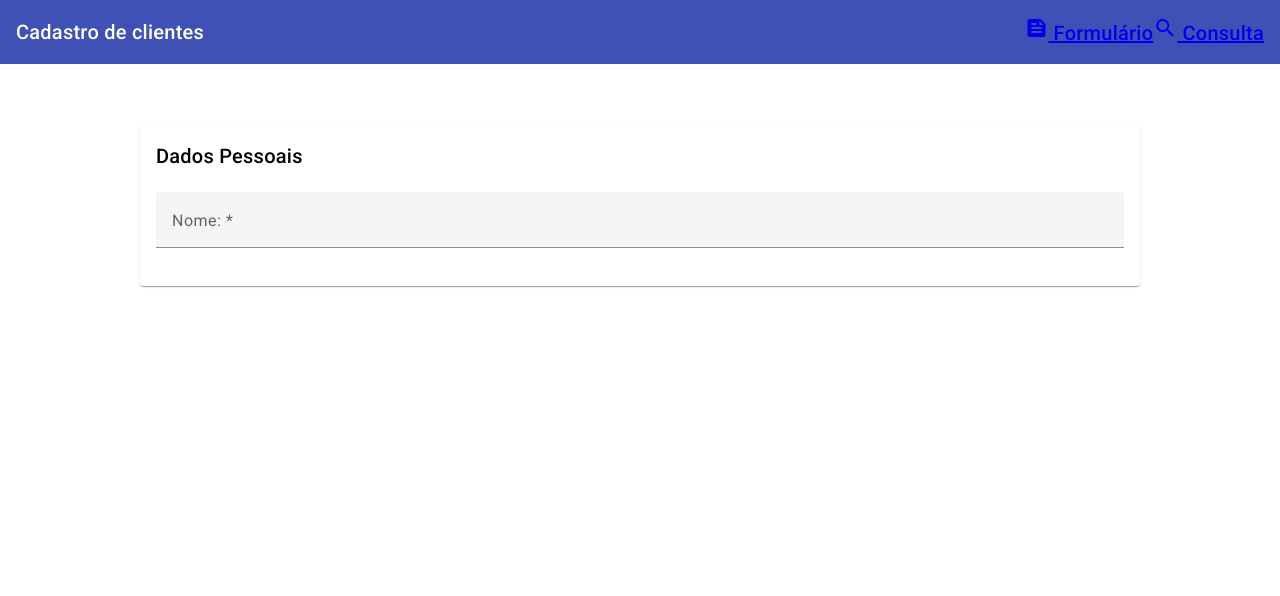
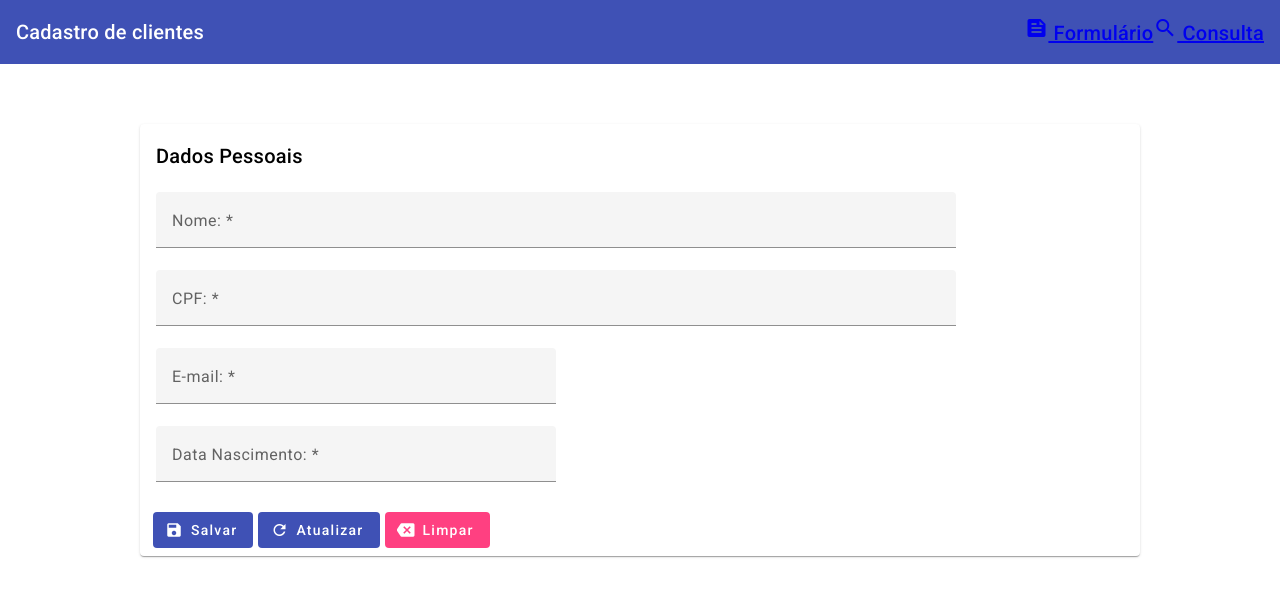
Before and after one commit to softwarefoundation/cadastro-clientes-angular-material, an Angular app: page /cadastro in a window 1280 px wide. Shown: the top 596 px of the page. Built offline with nearby package versions, Linux system fonts and the light colour scheme.

Commit message:
28. Finalizando a parte visual do formulário

```diff
--- a/src/app/cadastro/cadastro.component.html
+++ b/src/app/cadastro/cadastro.component.html
@@ -6,13 +6,64 @@
                     <mat-card-title>Dados Pessoais</mat-card-title>
                 </mat-card-header>
                 <mat-card-content class="mt-20">
+
                     <div fxLayout="row" fxLayoutAlign="start" fxLayoutGap="16px">
-                        <mat-form-field class="full-with">
-                            <mat-label>Nome: *</mat-label>
-                            <input type="text" placeholder="Ex: José da Silva" matInput>
-                        </mat-form-field>
+                        <div fxLayout="column" fxFlex="800px">
+                            <mat-form-field class="full-with">
+                                <mat-label>Nome: *</mat-label>
+                                <input type="text" placeholder="Ex: José da Silva" matInput>
+                            </mat-form-field>
+                        </div>
                     </div>
+
+                    <div fxLayout="row" fxLayoutAlign="start" fxLayoutGap="16px">
+                        <div fxLayout="column" fxFlex="800px">
+                            <mat-form-field class="full-with">
+                                <mat-label>CPF: *</mat-label>
+                                <input type="text" placeholder="Ex: 999.999.999-99" matInput>
+                            </mat-form-field>
+                        </div>
+                    </div>
+
+                    <div fxLayout="row" fxLayoutAlign="start" fxLayoutGap="16px">
+                        <div fxLayout="column" fxFlex="400px">
+                            <mat-form-field class="full-with">
+                                <mat-label>E-mail: *</mat-label>
+                                <input type="email" placeholder="Ex: bob@gmail.com" matInput>
+                            </mat-form-field>
+                        </div>
+                    </div>
+
+                    <div fxLayout="row" fxLayoutAlign="start" fxLayoutGap="16px">
+                        <div fxLayout="column" fxFlex="400px">
+                            <mat-form-field class="full-with">
+                                <mat-label>Data Nascimento: *</mat-label>
+                                <input type="text" placeholder="Ex: 01/01/2000" matInput>
+                            </mat-form-field>
+                        </div>
+                    </div>
+
                 </mat-card-content>
+
+                <mat-card-actions>
+
+                    <button mat-flat-button color="primary" class="ml-5">
+                        <mat-icon fontIcon="save"></mat-icon>
+                        Salvar
+                    </button>
+
+                    <button mat-flat-button color="primary" class="ml-5">
+                        <mat-icon fontIcon="refresh"></mat-icon>
+                        Atualizar
+                    </button>
+
+                    <button mat-flat-button color="accent" class="ml-5">
+                        <mat-icon fontIcon="backspace"></mat-icon>
+                        Limpar
+                    </button>
+
+
+                </mat-card-actions>
             </mat-card>
         </form>
     </div>
```
Also changed, not shown: src/app/cadastro/cadastro.component.ts (+6 -1 lines).
